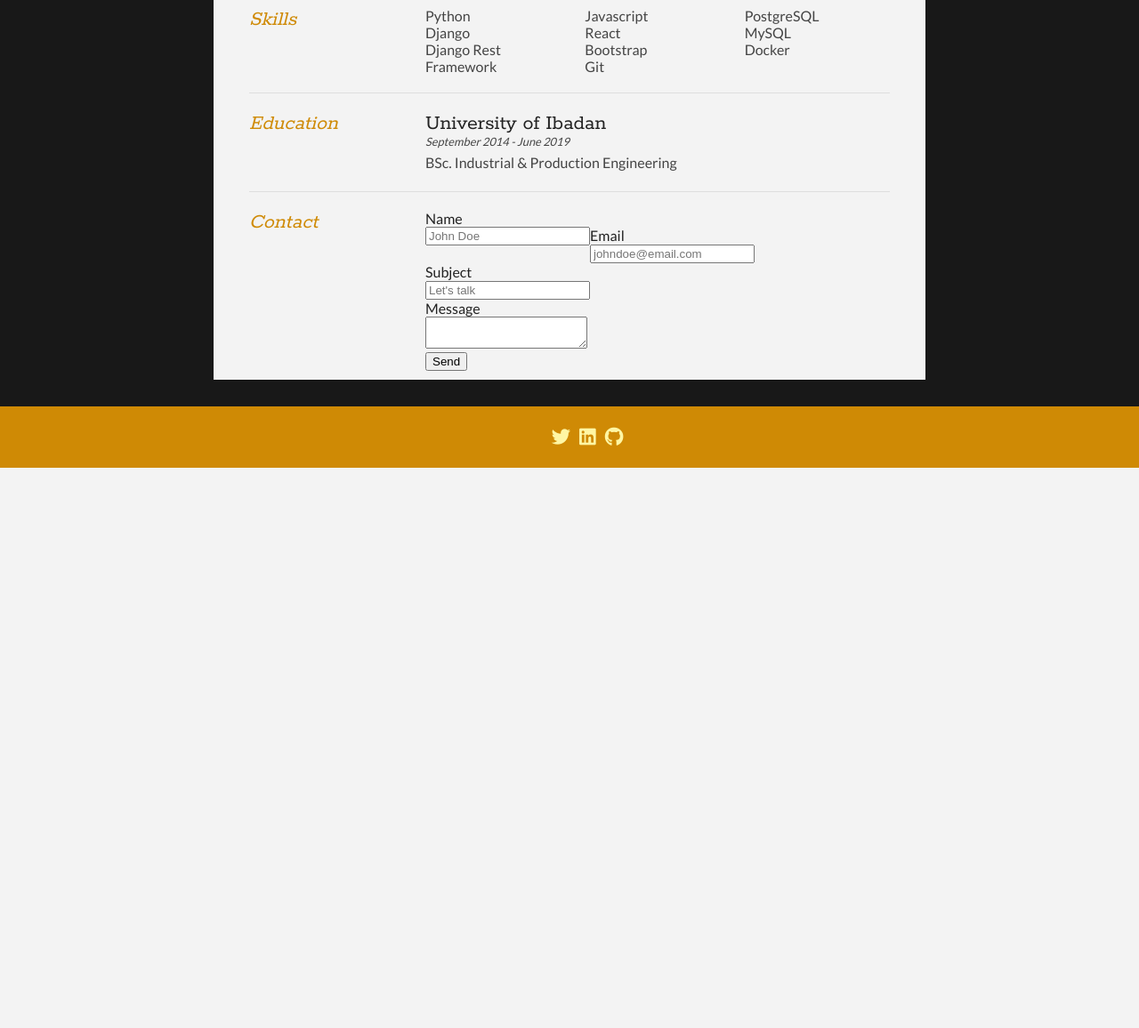
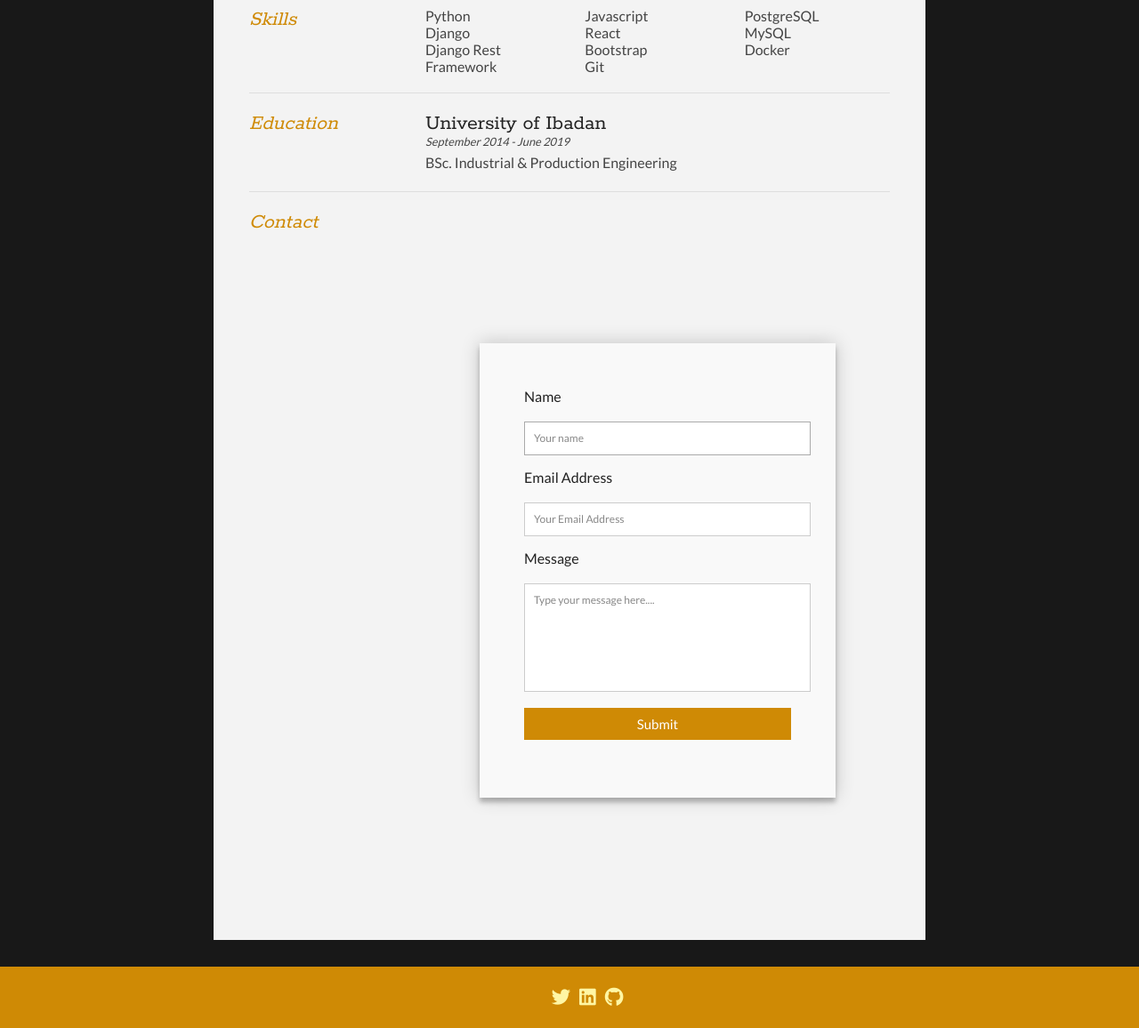
Before and after one commit to devtosxn/resume-task, a Django app: page / in a window 1280 px wide. Shown: the part 746-1902 px from the top of the page at 89% size. Before the commit the page ends 1272 px from the top, so only its background shows below. Run offline with Django 3.2, Linux system fonts and the light colour scheme.

Commit message:
style contact form and add deployment config

```diff
--- /dev/null
+++ b/print_name.py
@@ -0,0 +1 @@
+print("Tosin Ayodele")
--- a/requirements.txt
+++ b/requirements.txt
@@ -1,3 +1,5 @@
+asgiref==3.4.1
+dj-database-url==0.5.0
 Django==3.2.3
 django-heroku==0.3.1
 gunicorn==20.1.0
--- a/resume/templates/index.html
+++ b/resume/templates/index.html
@@ -13,6 +13,7 @@
       rel="stylesheet"
       href="{% static 'css/style.css' %}"
     />
+    <link type="text/css" rel="stylesheet" href="{% static 'css/form.css' %}" />
     <link
       href="http://fonts.googleapis.com/css?family=Rokkitt:400,700|Lato:400,300"
       rel="stylesheet"
@@ -155,6 +156,52 @@
 
           <div class="sectionContent">
             <article>
+              <div class="container">
+                <form method="POST" action="{% url 'contact' %}" id="contact">
+                {% csrf_token %}
+                  <fieldset>
+                    <label for="name">Name</label><br /></br/>
+                    <input
+                      id="name"
+                      placeholder="Your name"
+                      type="text"
+                      tabindex="1"
+                      required
+                      autofocus
+                    />
+                  </fieldset>
+                  <fieldset>
+                    <label for="email">Email Address</label><br /></br/>
+                    <input
+                      id="email"
+                      placeholder="Your Email Address"
+                      type="email"
+                      tabindex="2"
+                      required
+                    />
+                  </fieldset>
+                  <fieldset>
+                    <label for="message">Message</label><br /></br/>
+                    <textarea
+                      id="message"
+                      placeholder="Type your message here...."
+                      tabindex="5"
+                      required
+                    ></textarea>
+                  </fieldset>
+                  <fieldset>
+                    <button
+                      name="submit"
+                      type="submit"
+                      id="contact-submit"
+                      data-submit="...Sending"
+                    >
+                      Submit
+                    </button>
+                  </fieldset>
+                </form>
+              </div>
+              {% comment %}
               <form method="POST" action="{% url 'contact' %}">
                 {% csrf_token %}
                 <div class="form-group">
@@ -201,6 +248,7 @@
                   </div>
                 </div>
               </form>
+              {% endcomment %}
             </article>
           </div>
           <div class="clear"></div>
--- /dev/null
+++ b/static/css/form.css
@@ -0,0 +1,107 @@
+.container {
+  max-width: 400px;
+  width: 100%;
+  margin: 0 auto;
+  position: relative;
+}
+
+#contact input[type="text"],
+#contact input[type="email"],
+#contact input[type="tel"],
+#contact input[type="url"],
+#contact textarea,
+#contact button[type="submit"] {
+  font: 400 12px/16px "Lato", Helvetica, Arial, sans-serif;
+}
+
+#contact {
+  background: #f9f9f9;
+  padding: 50px;
+  margin: 150px 0;
+  box-shadow: 0 0 20px 0 rgba(0, 0, 0, 0.2), 0 5px 5px 0 rgba(0, 0, 0, 0.24);
+}
+
+fieldset {
+  border: medium none !important;
+  margin: 0 0 10px;
+  min-width: 100%;
+  padding: 0;
+  width: 100%;
+}
+
+#contact input[type="text"],
+#contact input[type="email"],
+#contact input[type="tel"],
+#contact input[type="url"],
+#contact textarea {
+  width: 100%;
+  border: 1px solid #ccc;
+  background: #fff;
+  margin: 0 0 5px;
+  padding: 10px;
+}
+
+#contact input[type="text"]:hover,
+#contact input[type="email"]:hover,
+#contact input[type="tel"]:hover,
+#contact input[type="url"]:hover,
+#contact textarea:hover {
+  -webkit-transition: border-color 0.3s ease-in-out;
+  -moz-transition: border-color 0.3s ease-in-out;
+  transition: border-color 0.3s ease-in-out;
+  border: 1px solid #aaa;
+}
+
+#contact textarea {
+  height: 100px;
+  max-width: 100%;
+  resize: none;
+}
+
+#contact button[type="submit"] {
+  cursor: pointer;
+  width: 100%;
+  border: none;
+  background: #cf8a05;
+  color: #fff;
+  margin: 0 0 5px;
+  padding: 10px;
+  font-size: 15px;
+}
+
+#contact button[type="submit"]:hover {
+  background: #cf8a05;
+  -webkit-transition: background 0.3s ease-in-out;
+  -moz-transition: background 0.3s ease-in-out;
+  transition: background-color 0.3s ease-in-out;
+}
+
+#contact button[type="submit"]:active {
+  box-shadow: inset 0 1px 3px rgba(0, 0, 0, 0.5);
+}
+
+.copyright {
+  text-align: center;
+}
+
+#contact input:focus,
+#contact textarea:focus {
+  outline: 0;
+  border: 1px solid #aaa;
+}
+
+::-webkit-input-placeholder {
+  color: #888;
+}
+
+:-moz-placeholder {
+  color: #888;
+}
+
+::-moz-placeholder {
+  color: #888;
+}
+
+:-ms-input-placeholder {
+  color: #888;
+}
```
Also changed, not shown: 1 other file.
